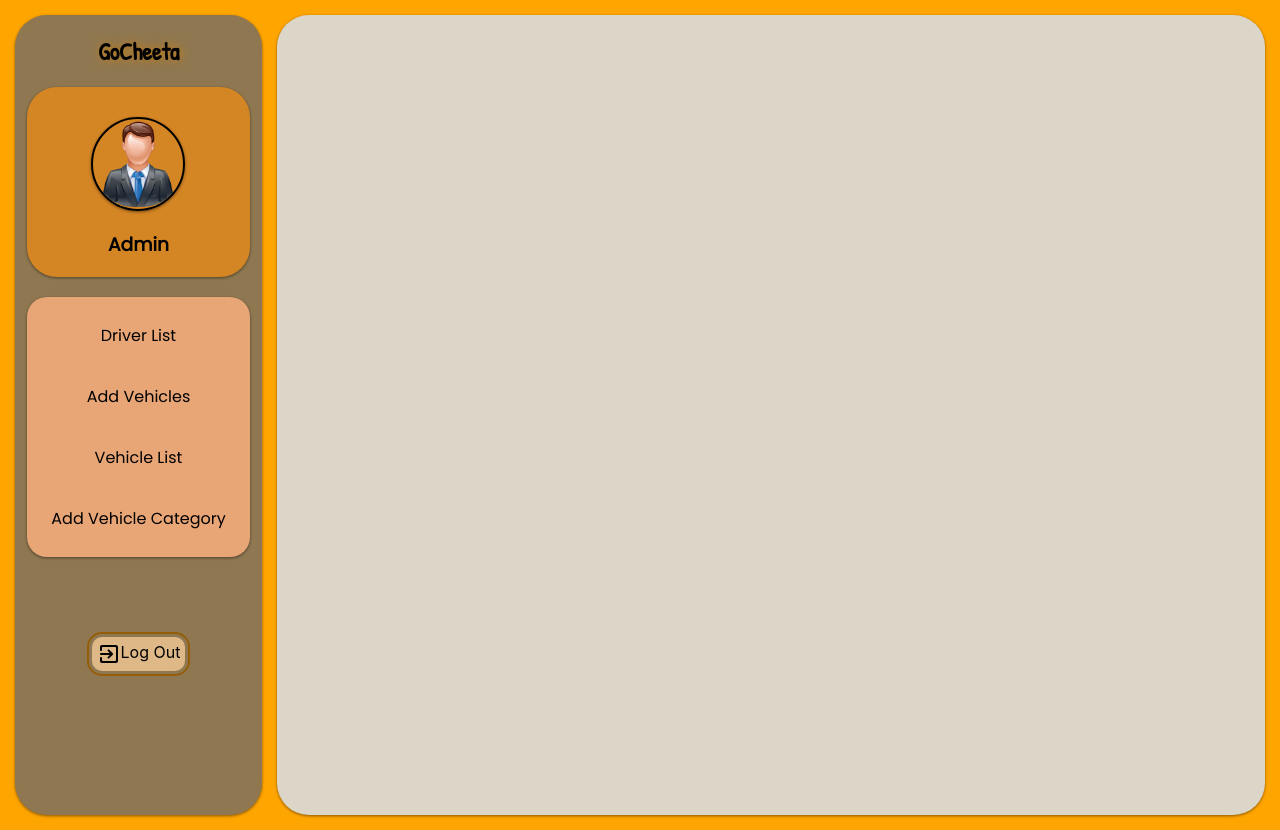
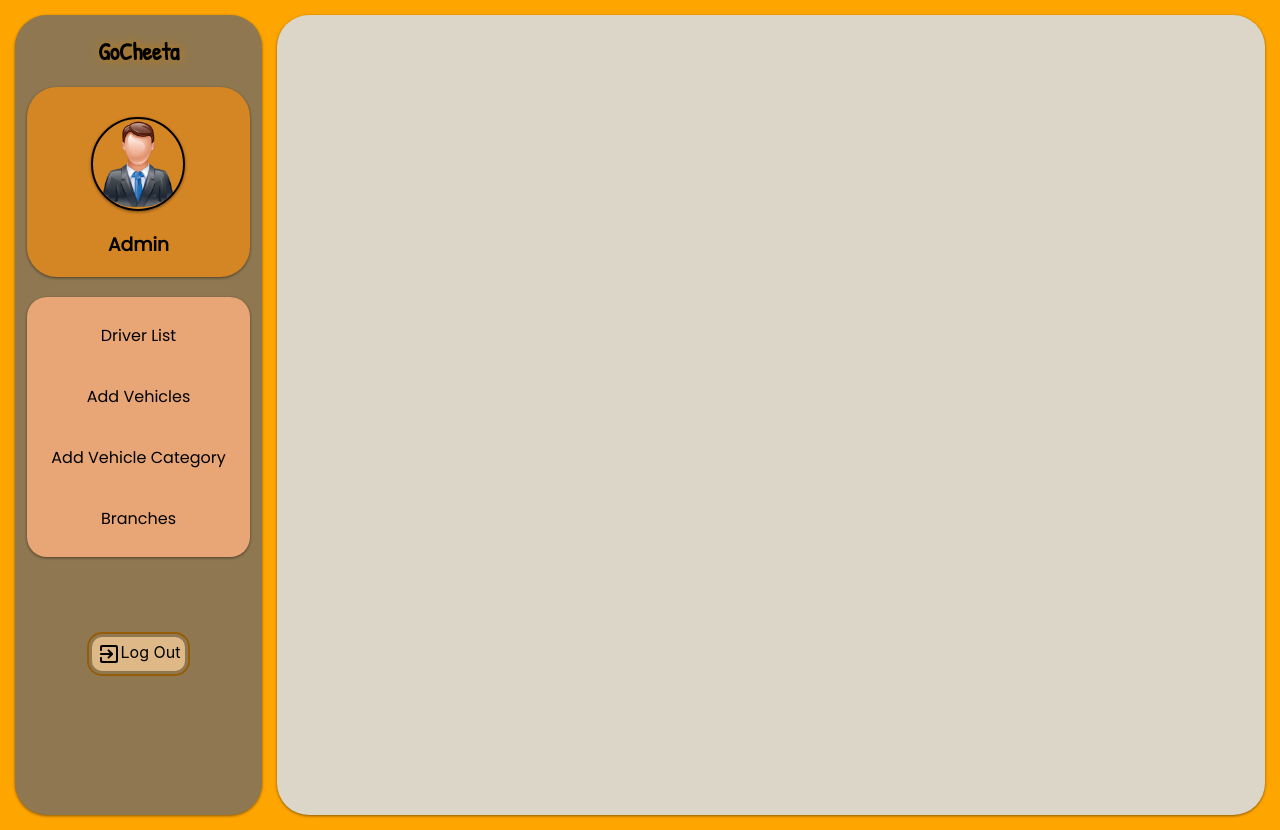
Before and after one commit to dvimukthi/cab-service-system, a React (Create React App) app: page /admin in a window 1280 px wide. Built offline with nearby package versions, Linux system fonts and the light colour scheme; a web font is replaced by a local one.

Commit message:
admin sidebar edit

```diff
--- a/src/Components/Admin/AdminSidebar.js
+++ b/src/Components/Admin/AdminSidebar.js
@@ -28,8 +28,8 @@ function AdminSidebar() {
       <div className="SidebarItems__Container">
         <p>Driver List</p>
         <p>Add Vehicles</p>
-        <p>Vehicle List</p>
         <p>Add Vehicle Category</p>
+        <p>Branches</p>
       </div>
       {/* log out button */}
       <div className="LogOutBtn">
```
